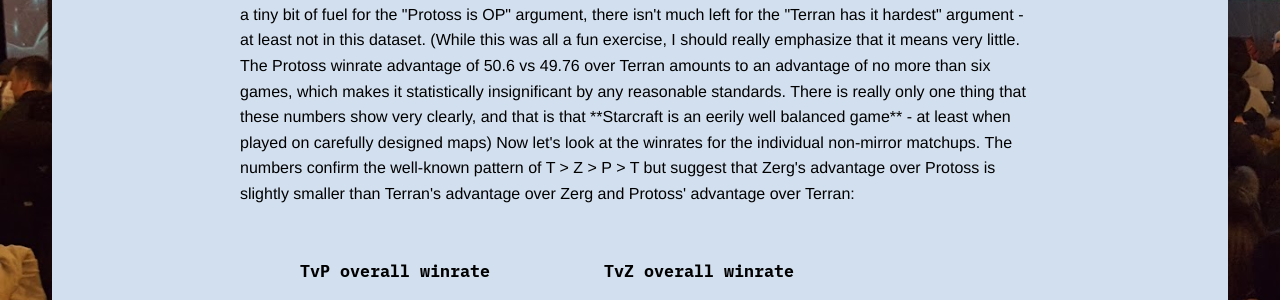
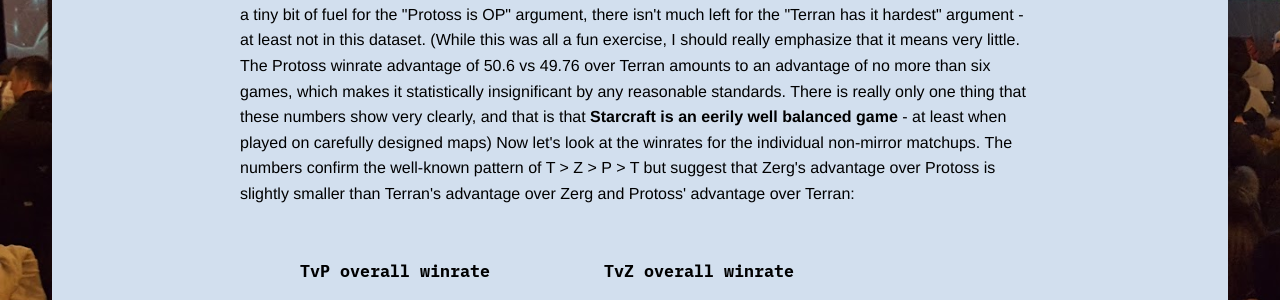
Before and after one commit to JackyVSO/Starcraft, a Jekyll site: the page built from index.md, in a window 1280 px wide and 900 px high, scrolled down 3780 px. Shown: the part 280-580 px from the top of the window. Built offline with Jekyll 4.4.1, drawn with Linux system fonts in a browser that asks for light colours; some of the changed text lies outside the part shown.

Commit message:
Update after season 17 and 18 of ASL/SSL

```diff
--- a/index.md
+++ b/index.md
@@ -118,7 +118,7 @@
 
 So Terran does do noticeably worse without Flash, but still better than Zerg without Soulkey. So while there's still a tiny bit of fuel for the "Protoss is OP" argument, there isn't much left for the "Terran has it hardest" argument - at least not in this dataset.
 
-(While this was all a fun exercise, I should really emphasize that it means very little. The Protoss winrate advantage of 50.6 vs 49.76 over Terran amounts to an advantage of no more than six games, which makes it statistically insignificant by any reasonable standards. There is really only one thing that these numbers show very clearly, and that is that **Starcraft is an eerily well balanced game** - at least when played on carefully designed maps)
+(While this was all a fun exercise, I should really emphasize that it means very little. The Protoss winrate advantage of 50.6 vs 49.76 over Terran amounts to an advantage of no more than six games, which makes it statistically insignificant by any reasonable standards. There is really only one thing that these numbers show very clearly, and that is that <b>Starcraft is an eerily well balanced game</b> - at least when played on carefully designed maps)
 
 Now let's look at the winrates for the individual non-mirror matchups. The numbers confirm the well-known pattern of T > Z > P > T but suggest that Zerg's advantage over Protoss is slightly smaller than Terran's advantage over Zerg and Protoss' advantage over Terran:
 
@@ -182,7 +182,7 @@
 <img src="images/7TvZspawns.png" alt="TvZ winrates by number of spawn locations">
 <img src="images/7PvZspawns.png" alt="PvZ winrates by number of spawn locations">
 
-The most notable thing here is just how lopsided TvP on 2-player maps is. Out of 133 games in the database, Terran has won 46 and Protoss has won 87. If TvP was never played on 2-player maps, it would be a Terran-favored matchup. Terran also fares better with more spawning locations against Zerg, although this is far less pronounced. This is consistent with another finding in the data, which was that *the bigger the map (by size in tiles), the better for Terran*. I have not included that figure here because it shows the same as the above but less markedly.
+The most notable thing here is just how lopsided TvP on 2-player maps is. Out of 133 games in the database, Terran has won 46 and Protoss has won 87. If TvP was never played on 2-player maps, it would be a Terran-favored matchup. Terran also fares better with more spawning locations against Zerg, although this is far less pronounced. This is consistent with another finding in the data, which was that <i>the bigger the map (by size in tiles), the better for Terran</i>. I have not included that figure here because it shows the same as the above but less markedly.
 PvZ seems hardly to be affected by the number of spawning locations on the map. There's a slight advantage for Protoss on 3-player maps and for Zerg on 2- and 4-player maps but it's small enough to be random. I'll leave it to more accomplished players to explain why this matchup is the least affected.
 <br/><br/>
 <h1 class="h1" id="Maps"> 2. Maps</h1>
@@ -234,7 +234,7 @@
     </tr>  </tbody>
 </table>
 
-*The winrates displayed are for the first race mentioned in the matchup (e.g. Sylphid has a 47.1% winrate for T in TvP, 47.1% for T in TvZ and 58.8% for P in PvZ)*
+<i>The winrates displayed are for the first race mentioned in the matchup (e.g. Sylphid has a 47.1% winrate for T in TvP, 47.1% for T in TvZ and 58.8% for P in PvZ)</i>
 <br/><br/>
 
 So Sylphid appears to be the most balanced map yet made, closely followed by Retro, whereas Dark Origin is the least balanced - being very Zerg favored (and Protoss favored in TvP). Looking at the scores for Vermeer, Polypoid and Circuit Breaker, we can see that what is sometimes termed "standard maps" are actually clearly Terran-favored, whereas more unusual maps might be less comfortable for Terran.
```
